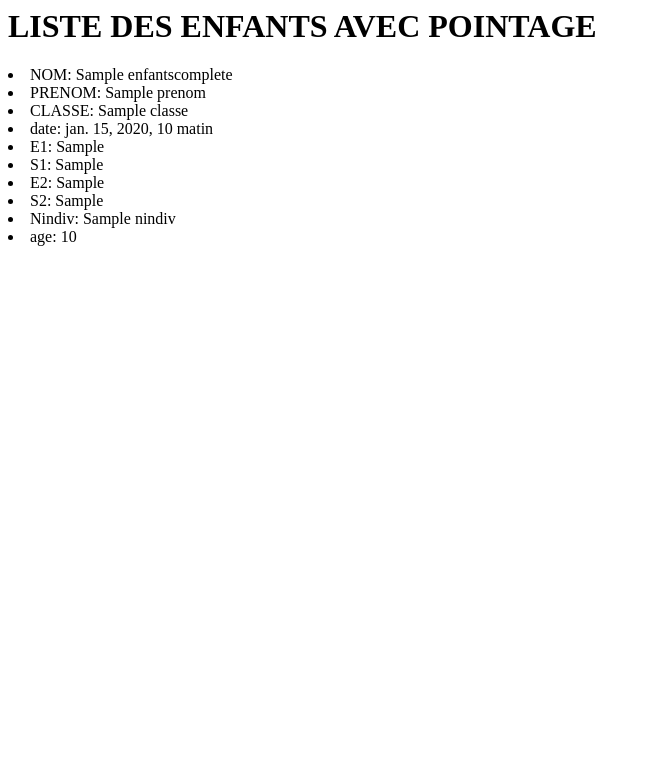
After one commit to NReveneau/Projet-Indus, a Django app: template templates/appli/enfantcomplete_liste.html in a window 1280 px wide. The commit adds this page. Shown: the top 783 px of the page, without its empty margins (0-650 px from the left). Run offline with Django 3.2, Linux system fonts and the light colour scheme; the template is opened without the code that fills it: most values are stand-ins (such as "Sample title", 1, 10 or a date in 2020); parts of the project's set-up code (start-up, migrations or seed data) failed here and were passed over.

Commit message:
Add files via upload

```diff
--- a/templates/appli/enfant_liste.html
+++ b/templates/appli/enfant_liste.html
@@ -13,15 +13,15 @@
 		{% for enfants in enfants %}
 			<div>
 				<p>
-					<li>NOM: {{enfants.lastname}}</li>
-					<li>PRENOM: {{enfants.firstname}}</li>
+					<h4><a href=''>{{enfants.nom}} {{enfants.prenom}}</a></h4>
 					<li>CLASSE: {{enfants.classe}}</li>
 					<li>date: {{enfants.date}}</li>
 					<li>E1: {{enfants.E1}}</li>
 					<li>S1: {{enfants.S1}}</li>
 					<li>E2: {{enfants.E2}}</li>
 					<li>S2: {{enfants.S2}}</li>
-					li>Nindiv: {{enfants.Nindiv}}</li>
+					<li>Nindiv: {{enfants.Nindiv}}</li>
+					<li>age: {{enfants.age}}</li>
 					<br \>
 				</p>
 			</div>
--- /dev/null
+++ b/templates/appli/enfantcomplete_liste.html
@@ -0,0 +1,32 @@
+<html>
+	<head>
+		<title>ENFANTS</title>
+	</head>
+
+
+	<body>
+
+		<div>
+			<h1>LISTE DES ENFANTS AVEC POINTAGE</h1>
+		</div>
+
+		{% for enfantscomplete in enfantscomplete %}
+			<div>
+				<p>
+					<li>NOM: {{enfantscomplete.nom}}</li>
+					<li>PRENOM: {{enfantscomplete.prenom}}</li>
+					<li>CLASSE: {{enfantscomplete.classe}}</li>
+					<li>date: {{enfantscomplete.date}}</li>
+					<li>E1: {{enfantscomplete.E1}}</li>
+					<li>S1: {{enfantscomplete.S1}}</li>
+					<li>E2: {{enfantscomplete.E2}}</li>
+					<li>S2: {{enfantscomplete.S2}}</li>
+					<li>Nindiv: {{enfantscomplete.Nindiv}}</li>
+					<li>age: {{enfantscomplete.age}}</li>
+					<br \>
+				</p>
+			</div>
+		{% endfor %}
+
+	</body>
+</html>
```
Also changed, not shown: templates/appli/ajout_enfantcomplete.html (added, +22 -0 lines), templates/appli/ajouter_enfant.html (added, +22 -0 lines).
